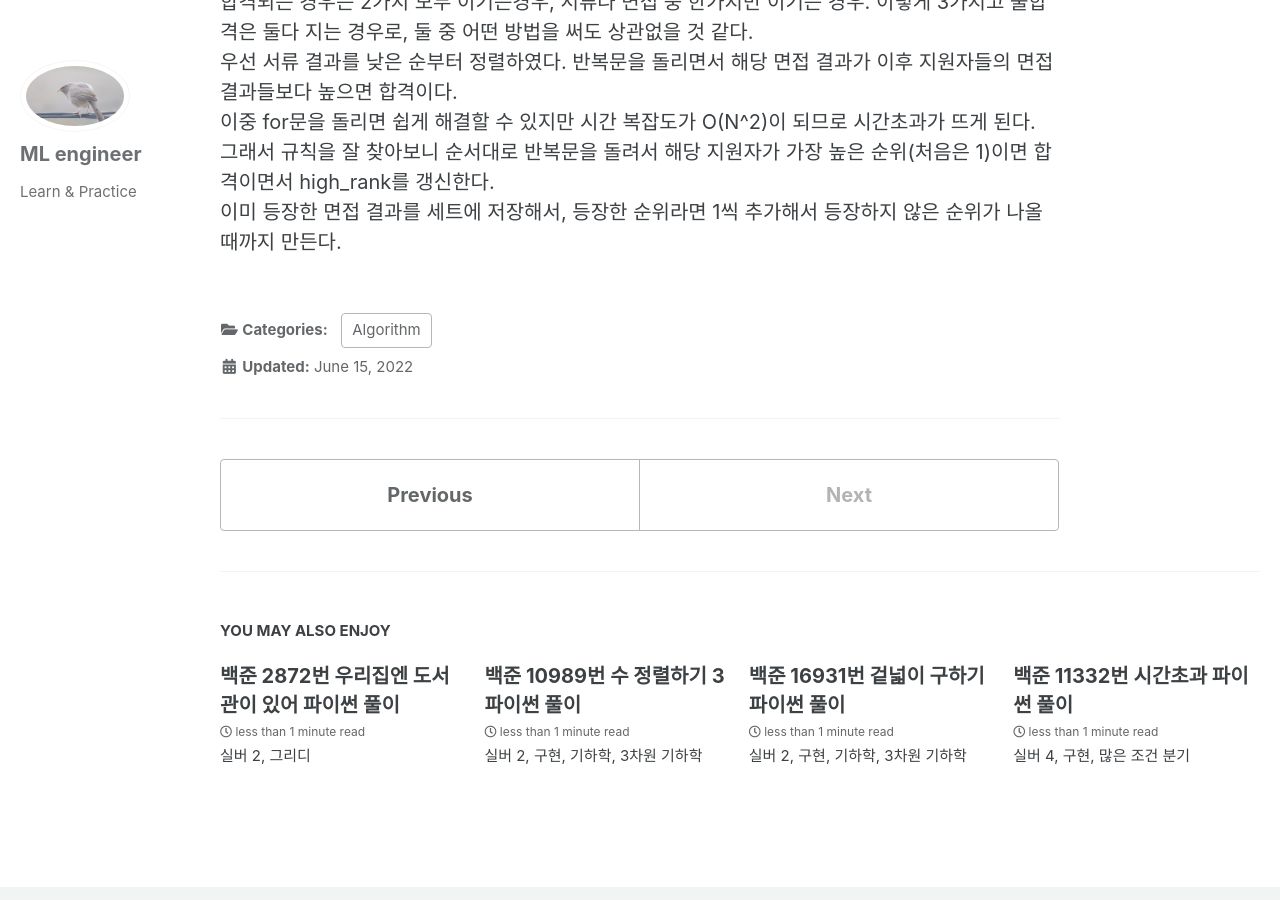
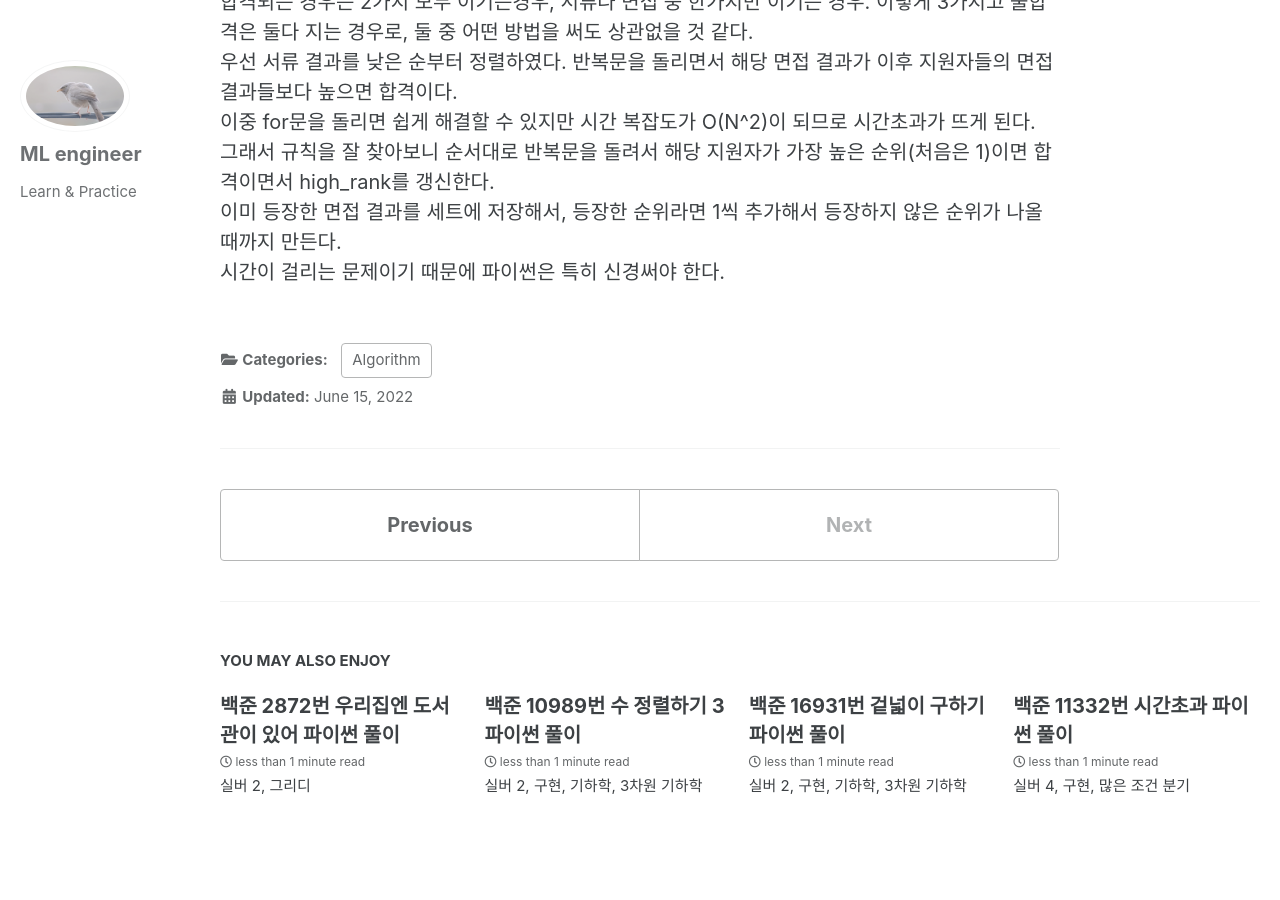
Before and after one commit to Donghee4/Donghee4.github.io, a Jekyll site: the page built from _posts/2022-06-15-114.md, in a window 1280 px wide and 900 px high, scrolled down 946 px. Built offline with Jekyll 4.4.1, drawn with Linux system fonts in a browser that asks for light colours; cached includes are drawn as plain includes.

Commit message:
1946 time

```diff
--- a/_posts/2022-06-15-114.md
+++ b/_posts/2022-06-15-114.md
@@ -35,3 +35,4 @@ for _ in range(test):
 이중 for문을 돌리면 쉽게 해결할 수 있지만 시간 복잡도가 O(N^2)이 되므로 시간초과가 뜨게 된다.<br>
 그래서 규칙을 잘 찾아보니 순서대로 반복문을 돌려서 해당 지원자가 가장 높은 순위(처음은 1)이면 합격이면서 high_rank를 갱신한다.<br>
 이미 등장한 면접 결과를 세트에 저장해서, 등장한 순위라면 1씩 추가해서 등장하지 않은 순위가 나올 때까지 만든다.<br>
+시간이 걸리는 문제이기 때문에 파이썬은 특히 신경써야 한다.
```
